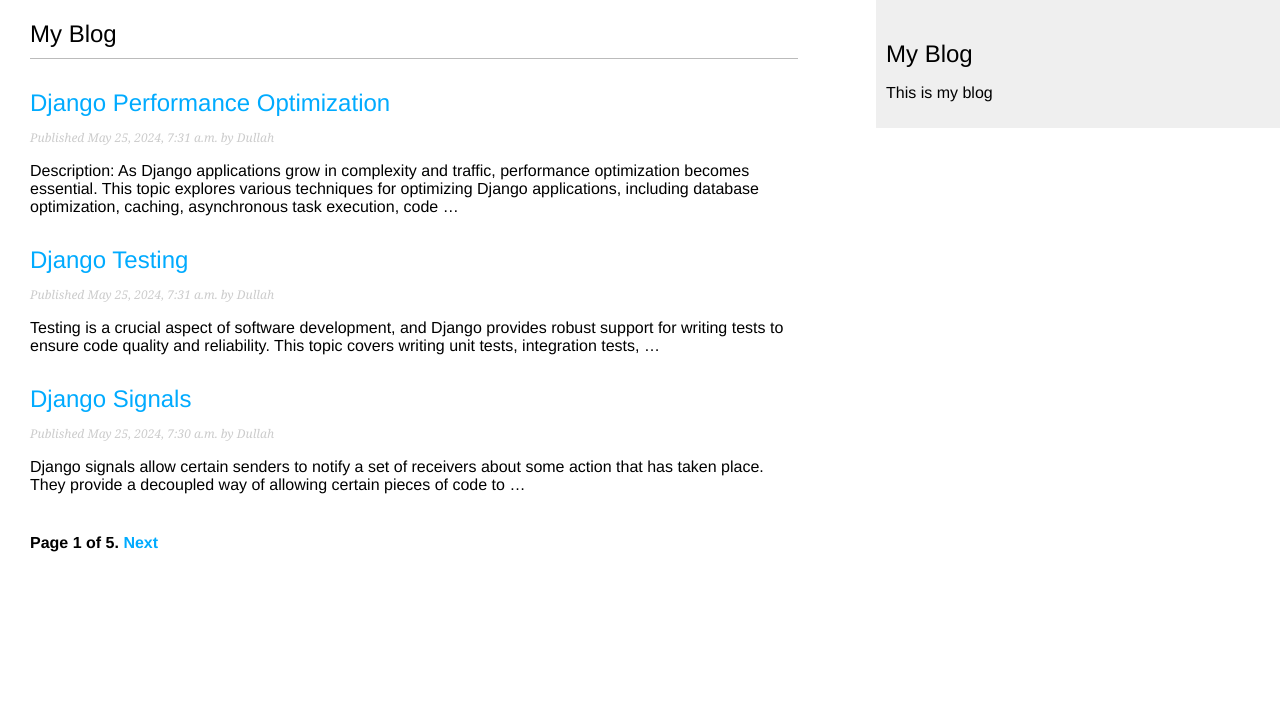
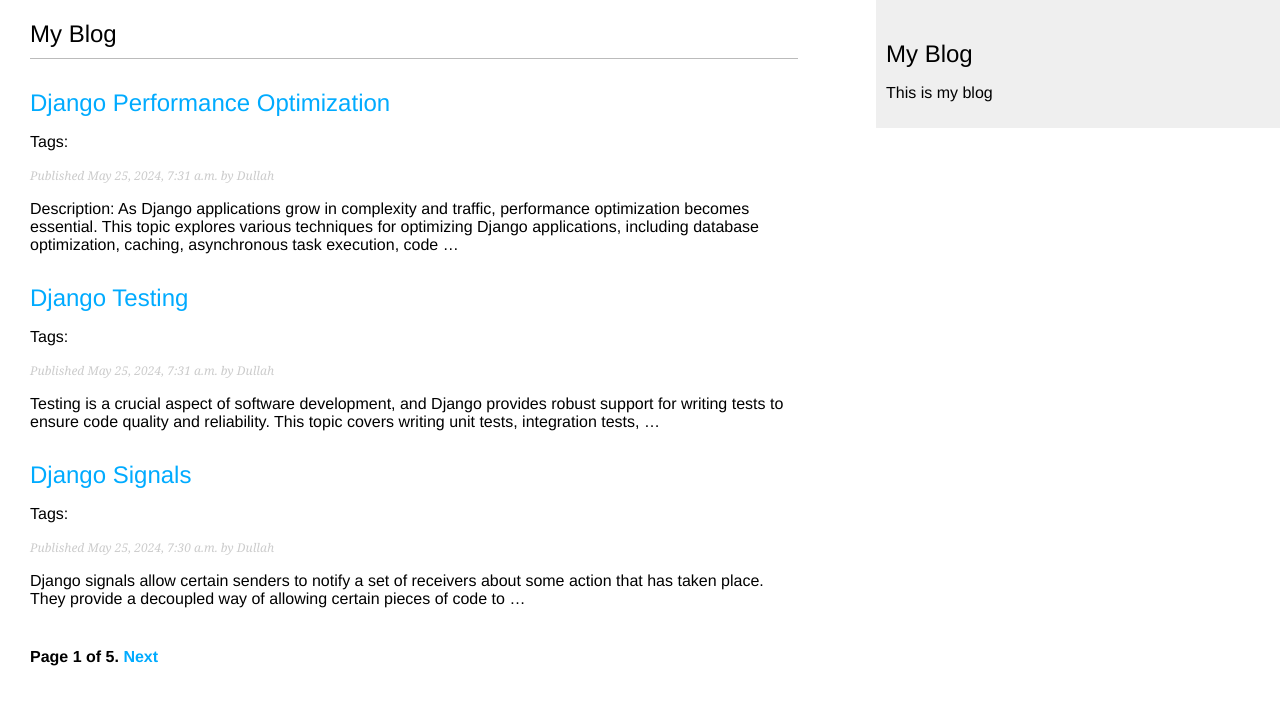
Before and after one commit to Dullah2k/blog-app, a Django app: page /blog/ in a window 1280 px wide. Shown: the top 705 px of the page. Run offline with Django 4.2, Linux system fonts and the light colour scheme; data comes from the database, SQL or seed files in the repository; both versions use the stored data as it was after the commit; parts of the project's set-up code (start-up, migrations or seed data) failed here and were passed over.

Commit message:
added a tagging functionality

```diff
--- a/blog/models.py
+++ b/blog/models.py
@@ -2,6 +2,7 @@ from django.db import models
 from django.utils import timezone
 from django.contrib.auth.models import User
 from django.urls import reverse
+from taggit.managers import TaggableManager
 
 class PublishedManager(models.Manager):
   def get_queryset(self):
@@ -20,6 +21,7 @@ class Post(models.Model):
   created = models.DateTimeField(auto_now_add=True)
   updated = models.DateTimeField(auto_now=True)
   status = models.CharField(max_length=2, choices=Status.choices, default=Status.DRAFT)
+  tags = TaggableManager()
   objects = models.Manager()
   published = PublishedManager()
 
--- a/blog/templates/blog/post/list.html
+++ b/blog/templates/blog/post/list.html
@@ -3,12 +3,26 @@
 
 {% block content %}
 <h1>My Blog</h1>
+  {% if tag %}
+    <h2>Posts tagged with "{{ tag.name }}"</h2>
+  {% endif %}
+
   {% for post in posts %}
     <h2>
       <a href="{{ post.get_absolute_url }}">
       {{ post.title }}
       </a>
     </h2>
+
+    <p class="tags">
+      Tags:
+      {% for tag in post.tags.all %}
+        <a href="{% url 'blog:post_list_by_tag' tag.slug %}">
+          {{ tag.name }}
+        </a>
+        {% if not forloop.last %}, {% endif %}
+      {% endfor %}
+    </p>
 
     <p class="date">
       Published {{ post.publish }} by {{ post.author }}
--- a/blog/urls.py
+++ b/blog/urls.py
@@ -4,6 +4,7 @@ from . import views
 app_name = "blog"
 urlpatterns = [
   path('', views.post_list, name="post_list"),
+  path('tag/<slug:tag_slug>/', views.post_list, name="post_list_by_tag"),
   path('<int:year>/<int:month>/<int:day>/<slug:post>/', views.post_detail, name="post_detail"),
   path('<int:post_id>/share/', views.post_share, name="post_share"),
   path('<int:post_id>/comment/', views.post_comment, name="post_comment"),
--- a/blog/views.py
+++ b/blog/views.py
@@ -2,11 +2,18 @@ from django.shortcuts import render, get_object_or_404
 from django.core.paginator import Paginator, EmptyPage, PageNotAnInteger
 from django.views.decorators.http import require_POST
 from django.core.mail import send_mail
+from taggit.models import Tag
 from .models import Post, Comment
 from .forms import EmailPostForm, CommentForm
 
-def post_list(request):
+def post_list(request, tag_slug=None):
   post_list = Post.published.all()
+  tag = None
+
+  if tag_slug:
+    tag = get_object_or_404(Tag, slug=tag_slug)
+    post_list = post_list.filter(tags__in=[tag])
+
   paginator = Paginator(post_list, 3)
   page_number = request.GET.get('page', 1)
 
@@ -17,7 +24,7 @@ def post_list(request):
   except EmptyPage:
     posts = paginator.page(paginator.num_pages)
 
-  return render(request, 'blog/post/list.html', {'posts':posts})
+  return render(request, 'blog/post/list.html', {'posts':posts, 'tag':tag})
 
 def post_detail(request,year, month, day, post):
   post = get_object_or_404(Post,
--- a/my_blog/settings.py
+++ b/my_blog/settings.py
@@ -38,6 +38,7 @@ INSTALLED_APPS = [
     'django.contrib.messages',
     'django.contrib.staticfiles',
     'blog.apps.BlogConfig',
+    'taggit',
 ]
 
 MIDDLEWARE = [
--- /dev/null
+++ b/requirements.txt
@@ -0,0 +1,5 @@
+asgiref==3.8.1
+Django==4.2
+django-taggit==3.0.0
+sqlparse==0.5.0
+tzdata==2024.1
```
Also changed, not shown: blog/migrations/0007_post_tags.py (added), db.sqlite3.
